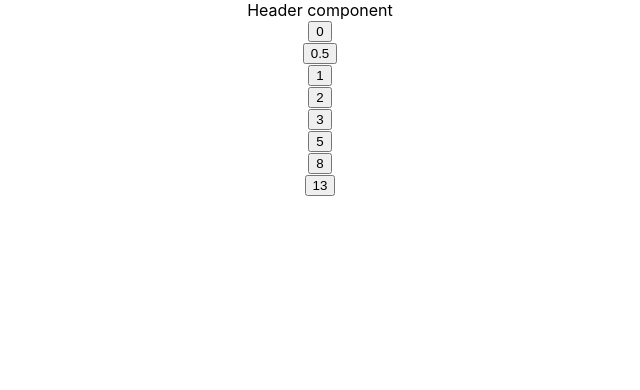
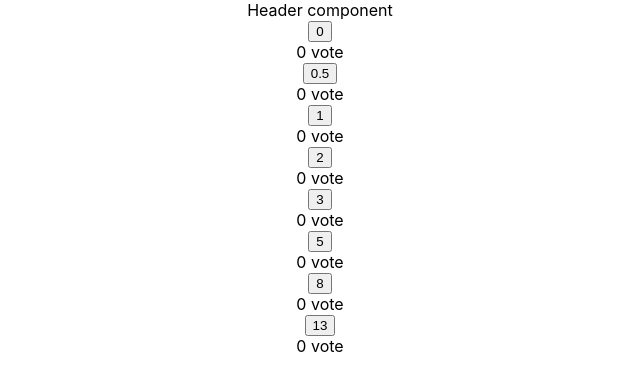
Before and after one commit to Shinomix/planning-poker, a React (Create React App) app in the folder webapp/: page /task/1 in a window 1280 px wide. Shown: the top 390 px of the page, without its empty margins (320-960 px from the left). Built offline with nearby package versions, Linux system fonts and the light colour scheme.

Commit message:
🚧 draft a way to display results of the vote using state update

```diff
--- a/webapp/src/components/molecules/cardResult/CardResult.tsx
+++ b/webapp/src/components/molecules/cardResult/CardResult.tsx
@@ -1,8 +1,17 @@
 import React from 'react';
 import './CardResult.css';
 
-export class CardResult extends React.Component<{}, {}> {
+export interface CardResultProps {
+  count: number;
+}
+
+export class CardResult extends React.Component<CardResultProps, {}> {
   render() {
-    return <div>CardResult molecule</div>;
+    const pluralizedVote = this.props.count > 1 ? 'votes' : 'vote';
+    return (
+      <div>
+        {this.props.count} {pluralizedVote}
+      </div>
+    );
   }
 }
--- a/webapp/src/components/organisms/cards/Cards.tsx
+++ b/webapp/src/components/organisms/cards/Cards.tsx
@@ -2,8 +2,21 @@ import React from 'react';
 import { Card } from '../../molecules/card/Card';
 
 import './Cards.css';
+import { CardResult } from '../../molecules/cardResult/CardResult';
 
-export class Cards extends React.Component<{}, {}> {
+export interface CardsState {
+  results: Map<number, number>;
+}
+
+export class Cards extends React.Component<{}, CardsState> {
+  constructor(props: any) {
+    super(props);
+
+    this.state = {
+      results: new Map(),
+    };
+  }
+
   cardValues(): Array<number> {
     return [0, 0.5, 1, 2, 3, 5, 8, 13];
   }
@@ -13,6 +26,18 @@ export class Cards extends React.Component<{}, {}> {
     value: number
   ): void {
     console.log('on card select', value);
+
+    const currentValue: number = this.state.results
+      ? this.state.results.get(value) || 0
+      : 0;
+
+    this.setState({
+      results: this.state.results.set(value, currentValue + 1),
+    });
+  }
+
+  resultFor(value: number) {
+    return this.state.results ? this.state.results.get(value) || 0 : 0;
   }
 
   render() {
@@ -24,6 +49,7 @@ export class Cards extends React.Component<{}, {}> {
               value={cardValue}
               onCardSelect={this.onCardSelect.bind(this)}
             />
+            <CardResult count={this.resultFor(cardValue)} />
           </div>
         ))}
       </div>
```
